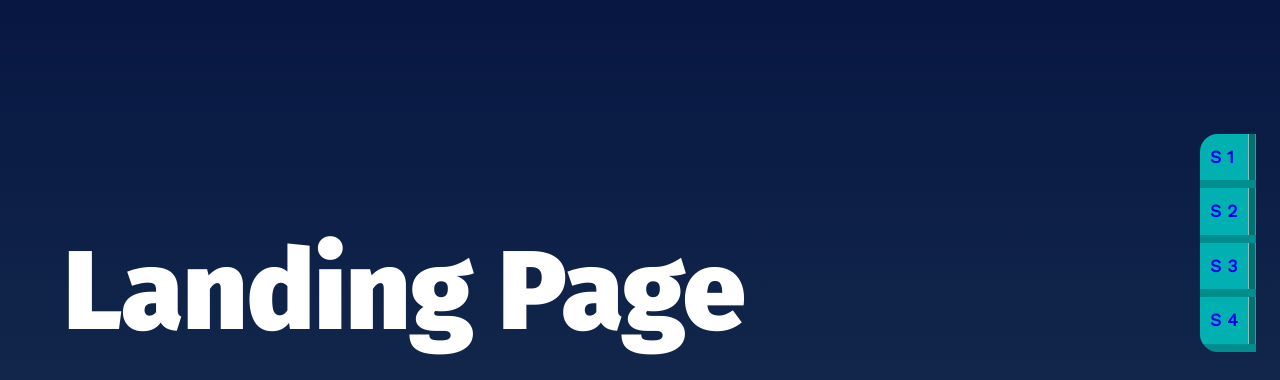
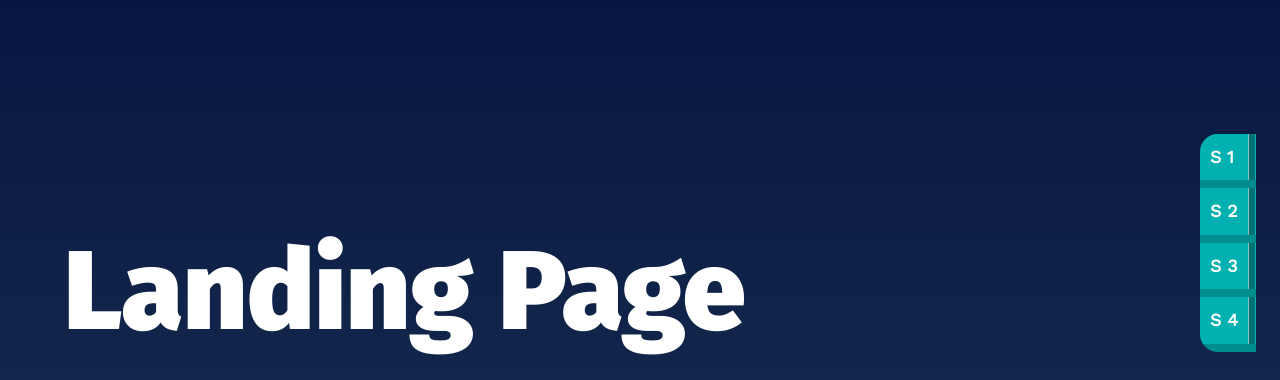
Before and after one commit to omar201014/Udacityproject, a plain HTML site: page index.html in a window 1280 px wide. Shown: the part 234-614 px from the top of the page. Drawn offline with nearby package versions, Linux system fonts and the light colour scheme.

Commit message:
site-updated

```diff
--- a/css/styles.css
+++ b/css/styles.css
@@ -32,6 +32,7 @@ body {
 
 a{
     text-decoration: none;
+    color: #fff;
 }
 
 ul{
--- a/js/app.js
+++ b/js/app.js
@@ -4,6 +4,7 @@ for (let i=1; i<=4; i++){
 const item = document.createElement('li')
  item.innerHTML = `<a href="#section${i}" >S ${i}</a>`
  item.classList.add('tabs_button')
+ item.setAttribute('data-for-nav' ,`Section ${i}`)
 navBar.appendChild(item)
 }
 
```
